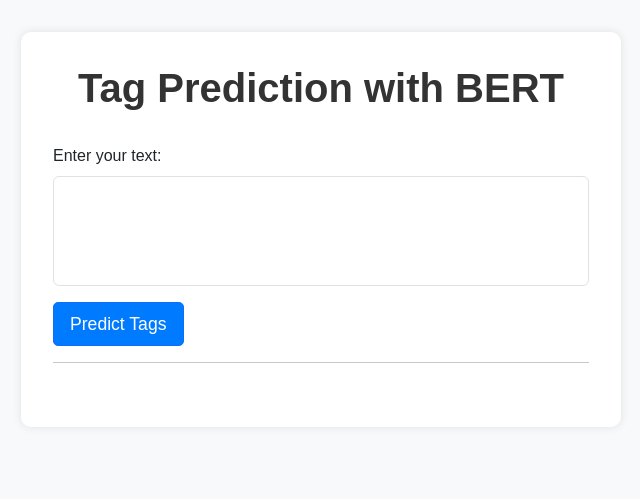
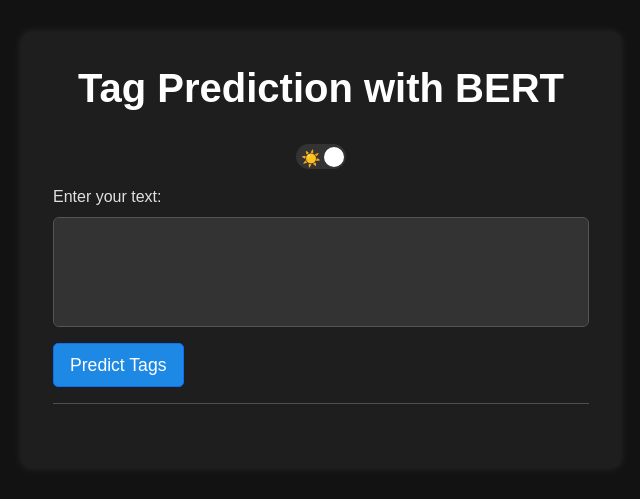
Before and after one commit to akdavid/Cat-gorisez-automatiquement-des-questions, a Flask app: page / in a window 1280 px wide. Shown: the top 499 px of the page, without its empty margins (319-959 px from the left). Run offline with Flask 3, Linux system fonts and the light colour scheme.

Commit message:
Add a dark theme

```diff
--- a/flask_app/static/app.js
+++ b/flask_app/static/app.js
@@ -1,3 +1,30 @@
+// Activer le mode nuit par défaut
+document.addEventListener('DOMContentLoaded', function() {
+    const toggleSwitch = document.getElementById('toggleDarkMode');
+    toggleSwitch.checked = true;  // Coche la case pour le mode nuit par défaut
+    document.body.classList.add('dark-mode');  // Ajoute la classe dark-mode au corps de la page
+
+    // Afficher l'icône appropriée
+    document.querySelector('.sun').style.display = 'inline';  // Affiche l'icône du soleil
+    document.querySelector('.moon').style.display = 'none';   // Cache l'icône de la lune
+});
+
+document.getElementById('toggleDarkMode').addEventListener('change', function() {
+    document.body.classList.toggle('dark-mode');
+
+    // Inverser l'affichage des icônes
+    let sunIcon = document.querySelector('.sun');
+    let moonIcon = document.querySelector('.moon');
+
+    if (document.body.classList.contains('dark-mode')) {
+        sunIcon.style.display = 'inline';
+        moonIcon.style.display = 'none';
+    } else {
+        sunIcon.style.display = 'none';
+        moonIcon.style.display = 'inline';
+    }
+});
+
 document.getElementById('predictionForm').onsubmit = function(e) {
     e.preventDefault();
     let text = document.getElementById('text').value;
@@ -31,4 +58,4 @@
         console.error('Error:', error);
         document.getElementById('result').innerHTML = '<div class="alert alert-danger">An error occurred while processing your request.</div>';
     });
-}
+};
--- a/flask_app/static/style.css
+++ b/flask_app/static/style.css
@@ -1,6 +1,8 @@
+/* Style général */
 body {
     padding: 2rem;
     background-color: #f8f9fa;
+    color: #212529;
     font-family: 'Arial', sans-serif;
 }
 
@@ -39,3 +41,106 @@
 textarea {
     resize: none;
 }
+
+/* Styles pour le slider et les icônes */
+.theme-toggle {
+    display: flex;
+    justify-content: center;
+    margin-bottom: 1rem;
+}
+
+.theme-toggle input[type="checkbox"] {
+    display: none;
+}
+
+.slider {
+    width: 50px;
+    height: 25px;
+    background-color: #ddd;
+    border-radius: 25px;
+    position: relative;
+    cursor: pointer;
+    transition: background-color 0.3s ease;
+}
+
+.slider:before {
+    content: '';
+    position: absolute;
+    width: 20px;
+    height: 20px;
+    background-color: white;
+    border-radius: 50%;
+    top: 2.5px;
+    left: 2.5px;
+    transition: transform 0.3s ease;
+}
+
+.icon {
+    position: absolute;
+    top: 50%;
+    transform: translateY(-50%);
+    width: 20px;
+    height: 20px;
+    pointer-events: none; /* Désactive l'interaction de la souris sur les icônes */
+}
+
+.sun {
+    left: 5px;
+    color: #FFD700;
+}
+
+.moon {
+    right: 5px;
+    color: #1E90FF;
+    display: none;
+}
+
+input[type="checkbox"]:checked + .slider {
+    background-color: #333;
+}
+
+input[type="checkbox"]:checked + .slider:before {
+    transform: translateX(25px);
+}
+
+/* Afficher l'icône de la lune en mode jour et l'icône du soleil en mode nuit */
+input[type="checkbox"]:checked + .slider .sun {
+    display: none;
+}
+
+input[type="checkbox"]:checked + .slider .moon {
+    display: inline;
+}
+
+/* Mode sombre */
+.dark-mode {
+    background-color: #121212;
+    color: #e0e0e0;
+}
+
+.dark-mode .container {
+    background-color: #1e1e1e;
+    box-shadow: 0 0 10px rgba(255, 255, 255, 0.1);
+}
+
+.dark-mode h1 {
+    color: #ffffff;
+}
+
+.dark-mode .btn-primary {
+    background-color: #1e88e5;
+}
+
+.dark-mode .badge {
+    background-color: #1e88e5;
+}
+
+.dark-mode .form-label {
+    color: #e0e0e0;
+}
+
+.dark-mode .form-control {
+    background-color: #333;
+    color: #e0e0e0;
+    border-color: #555;
+}
--- a/flask_app/templates/index.html
+++ b/flask_app/templates/index.html
@@ -10,6 +10,13 @@
 <body>
     <div class="container">
         <h1 class="text-center">Tag Prediction with BERT</h1>
+        <div class="theme-toggle">
+            <input type="checkbox" id="toggleDarkMode">
+            <label for="toggleDarkMode" class="slider">
+                <span class="icon sun">☀️</span>
+                <span class="icon moon">🌙</span>
+            </label>
+        </div>
         <form action="/predict" method="post" id="predictionForm">
             <div class="mb-3">
                 <label for="text" class="form-label">Enter your text:</label>
```
